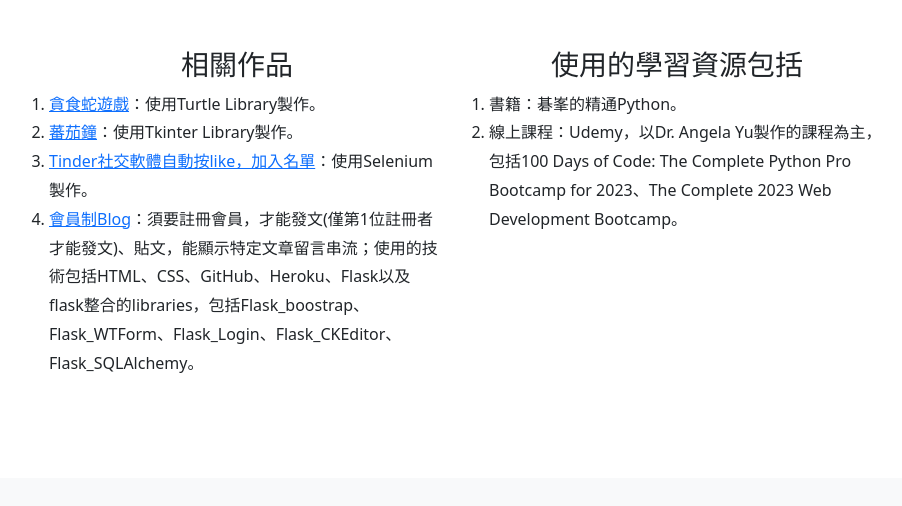
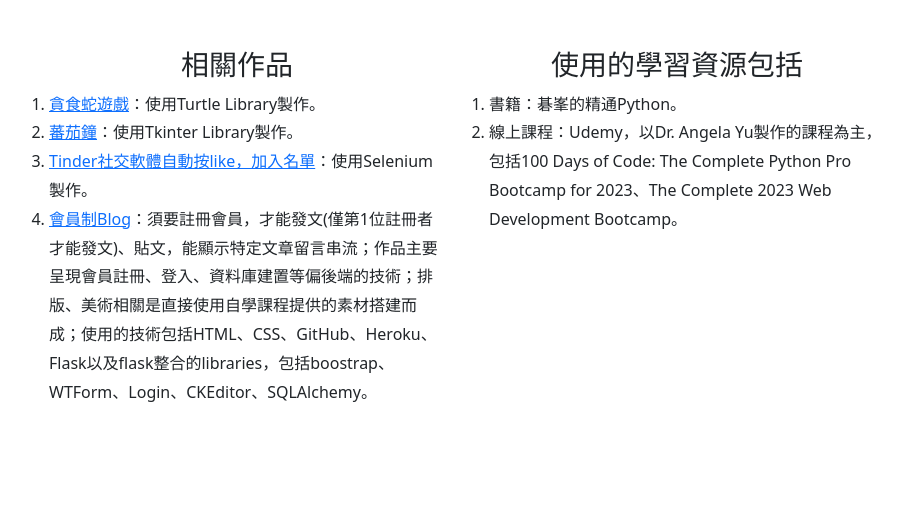
Before and after one commit to KJeiii/Wehelp-Bootcamp-Application, a Flask app: page /project in a window 1280 px wide. Shown: the part 391-897 px from the top of the page, without its empty margins (183-1085 px from the left). Before the commit the page ends 764 px from the top, so only its background shows below. Run offline with Flask 3, Linux system fonts and the light colour scheme.

Commit message:
modify blog statement

```diff
--- a/templates/project.html
+++ b/templates/project.html
@@ -17,7 +17,7 @@
                                 <li><a href="https://github.com/KJeiii/snake_game.git">貪食蛇遊戲</a>：使用Turtle Library製作。</li>
                                 <li><a href="https://github.com/KJeiii/pomodoro.git">蕃茄鐘</a>：使用Tkinter Library製作。</li>
                                 <li><a href="https://github.com/KJeiii/socialmedia.git">Tinder社交軟體自動按like，加入名單</a>：使用Selenium製作。</li>
-                                <li><a href="https://mark-blog.herokuapp.com/">會員制Blog</a>：須要註冊會員，才能發文(僅第1位註冊者才能發文)、貼文，能顯示特定文章留言串流；使用的技術包括HTML、CSS、GitHub、Heroku、Flask以及flask整合的libraries，包括Flask_boostrap、Flask_WTForm、Flask_Login、Flask_CKEditor、Flask_SQLAlchemy。</li>
+                                <li><a href="https://mark-blog.herokuapp.com/">會員制Blog</a>：須要註冊會員，才能發文(僅第1位註冊者才能發文)、貼文，能顯示特定文章留言串流；作品主要呈現會員註冊、登入、資料庫建置等偏後端的技術；排版、美術相關是直接使用自學課程提供的素材搭建而成；使用的技術包括HTML、CSS、GitHub、Heroku、Flask以及flask整合的libraries，包括boostrap、WTForm、Login、CKEditor、SQLAlchemy。</li>
                             </ol>
                         </div>
                 </div>
```
